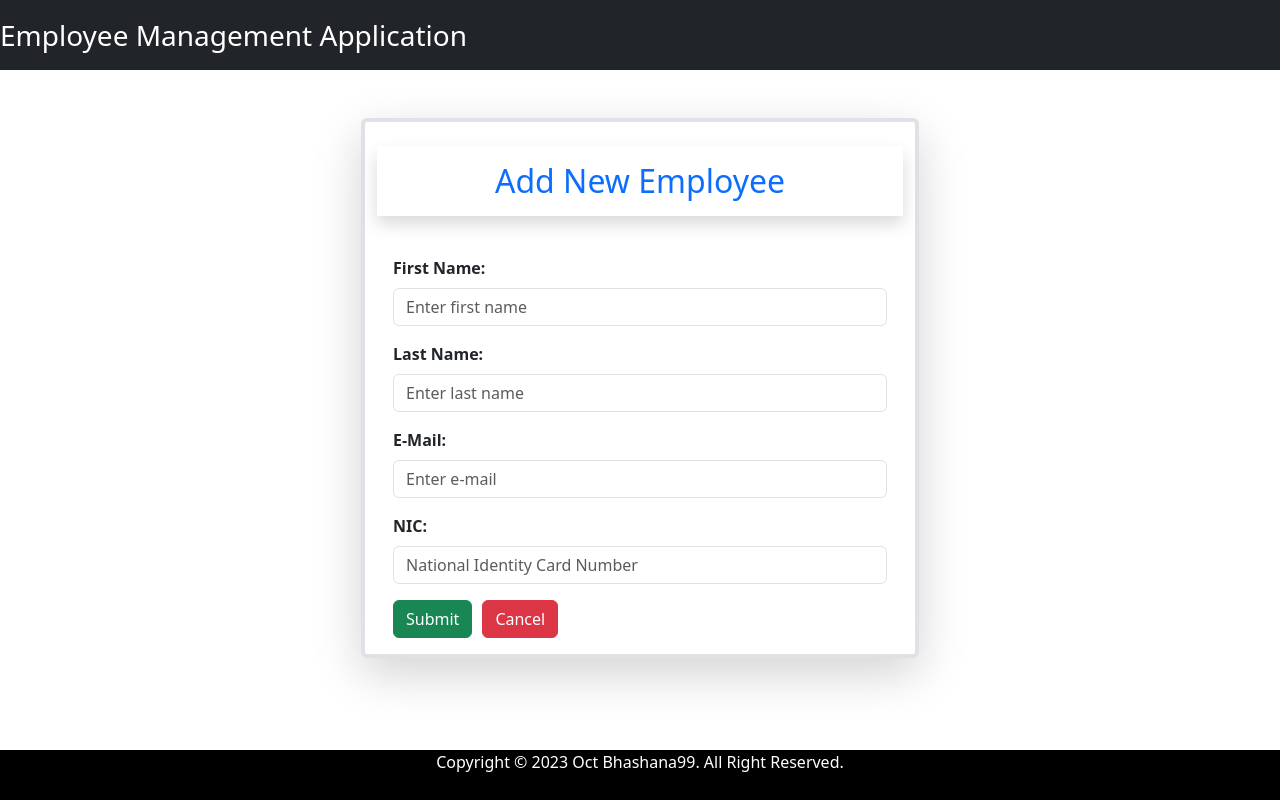
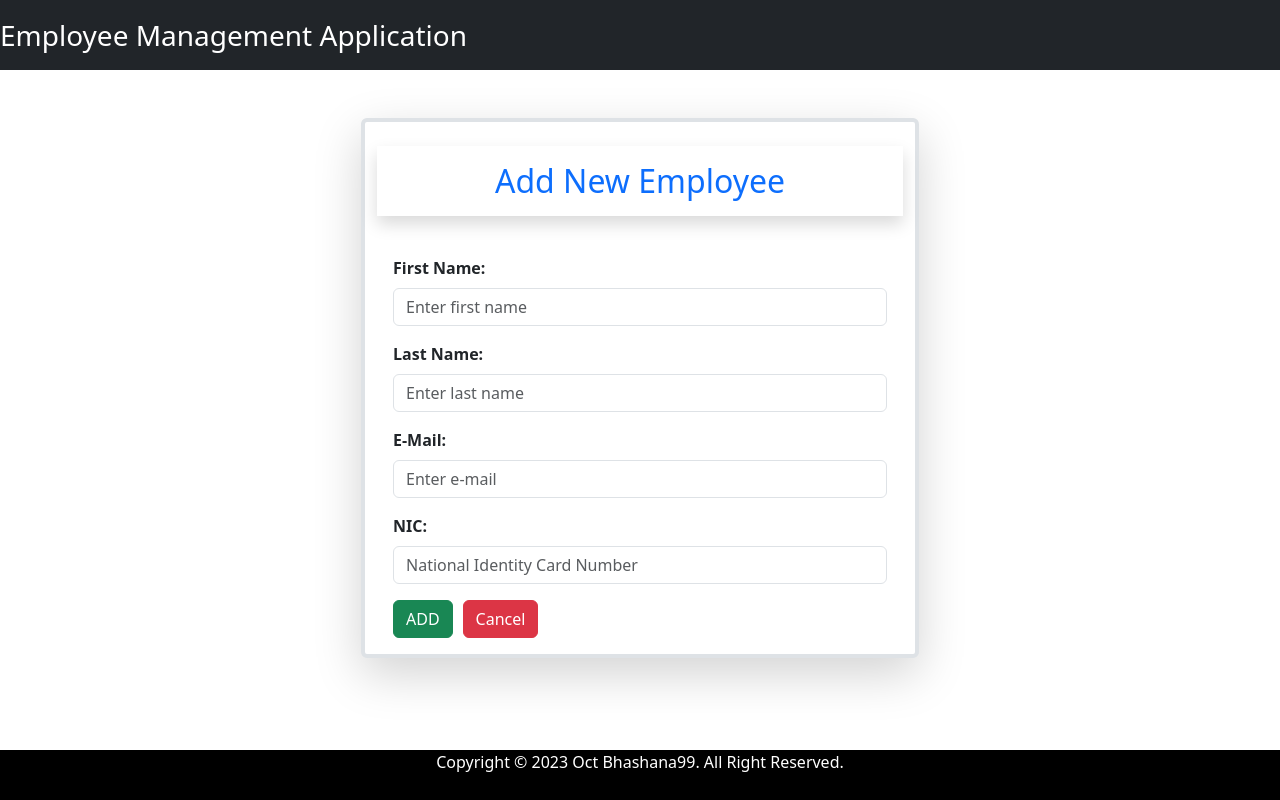
Before and after one commit to bhashana99/employee-ms-react-springBoot, a React (Create React App) app in the folder ems-frontend/: page /add-employee in a window 1280 px wide. Built offline with nearby package versions, Linux system fonts and the light colour scheme; no server answers.

Commit message:
create function to change submit button name

```diff
--- a/ems-frontend/src/components/NewEmployeeComponent.jsx
+++ b/ems-frontend/src/components/NewEmployeeComponent.jsx
@@ -76,6 +76,26 @@ const NewEmployeeComponent = () => {
     }
   };
 
+  const submitButtonName = () => {
+    if (id) {
+      return <button
+      className="btn btn-success"
+      onClick={(e) => saveEmployee(e)}
+
+    >
+      Update
+    </button>
+    } else{
+
+    return  <button
+                  className="btn btn-success"
+                  onClick={(e) => saveEmployee(e)}
+
+                >
+                  ADD
+                </button>
+    }
+  }
 
 
   return (
@@ -142,13 +162,9 @@ const NewEmployeeComponent = () => {
                   />
                 </div>
 
-                <button
-                  className="btn btn-success"
-                  onClick={(e) => saveEmployee(e)}
-
-                >
-                  Submit
-                </button>
+                {
+                  submitButtonName()
+                }
                 <Link to='/employees' className="btn btn-danger" style={{marginLeft:"10px"}}>
                   Cancel
                 </Link>
```
